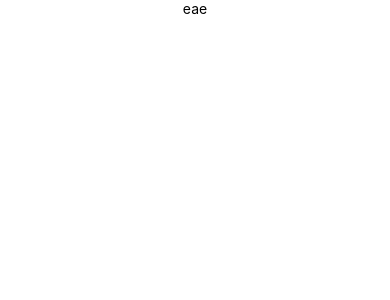
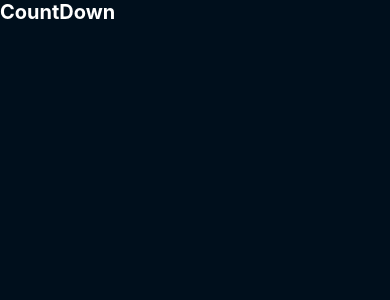
Before and after one commit to PedroSpelta/CountDown, a React Native app: screen / in a window 390 px wide. Shown: the top 300 px of the page. Built offline with nearby package versions, Linux system fonts and the light colour scheme.

Commit message:
feat: color palette

```diff
--- a/App.tsx
+++ b/App.tsx
@@ -18,7 +18,7 @@ const App: React.FC = () => {
 const styles = StyleSheet.create({
   container: {
     flex: 1,
-    backgroundColor: '#fff',
+    backgroundColor: '#000F1C',
     alignItems: 'center',
     justifyContent: 'center',
   },
--- a/src/components/header/Header.tsx
+++ b/src/components/header/Header.tsx
@@ -1,10 +1,26 @@
-import React from 'react';
-import { Text, View } from 'react-native';
+import React from "react";
+import { StyleSheet, Text, View } from "react-native";
+import { palette } from "../../themes/theme";
 
-const Header:React.FC = () => {
-  return <View>
-    <Text>eae</Text>
-  </View>;
-}
+const Header: React.FC = () => {
+  return (
+    <View style={styles.container}>
+      <Text style={styles.text}>CountDown</Text>
+    </View>
+  );
+};
+
+const styles = StyleSheet.create({
+  container: {
+    backgroundColor: palette.first,
+    width: "100%",
+    height: 30,
+  },
+  text: {
+    color: "#fff",
+    fontSize: 20,
+    fontWeight: '700',
+  },
+});
 
 export default Header;
--- a/src/components/tasks/Tasks.tsx
+++ b/src/components/tasks/Tasks.tsx
@@ -1,7 +1,9 @@
 import React from 'react';
+import { View } from 'react-native';
 
 const Tasks:React.FC = () => {
-  return <div></div>;
+  return <View>
+  </View>;
 }
 
 export default Tasks;
--- /dev/null
+++ b/src/themes/theme.ts
@@ -0,0 +1,6 @@
+export const palette = {
+  first: '#000F1C',
+  second: '#0A1828',
+  third: '#50A6D7',
+  forth: '#FFFFFF'
+}
```
